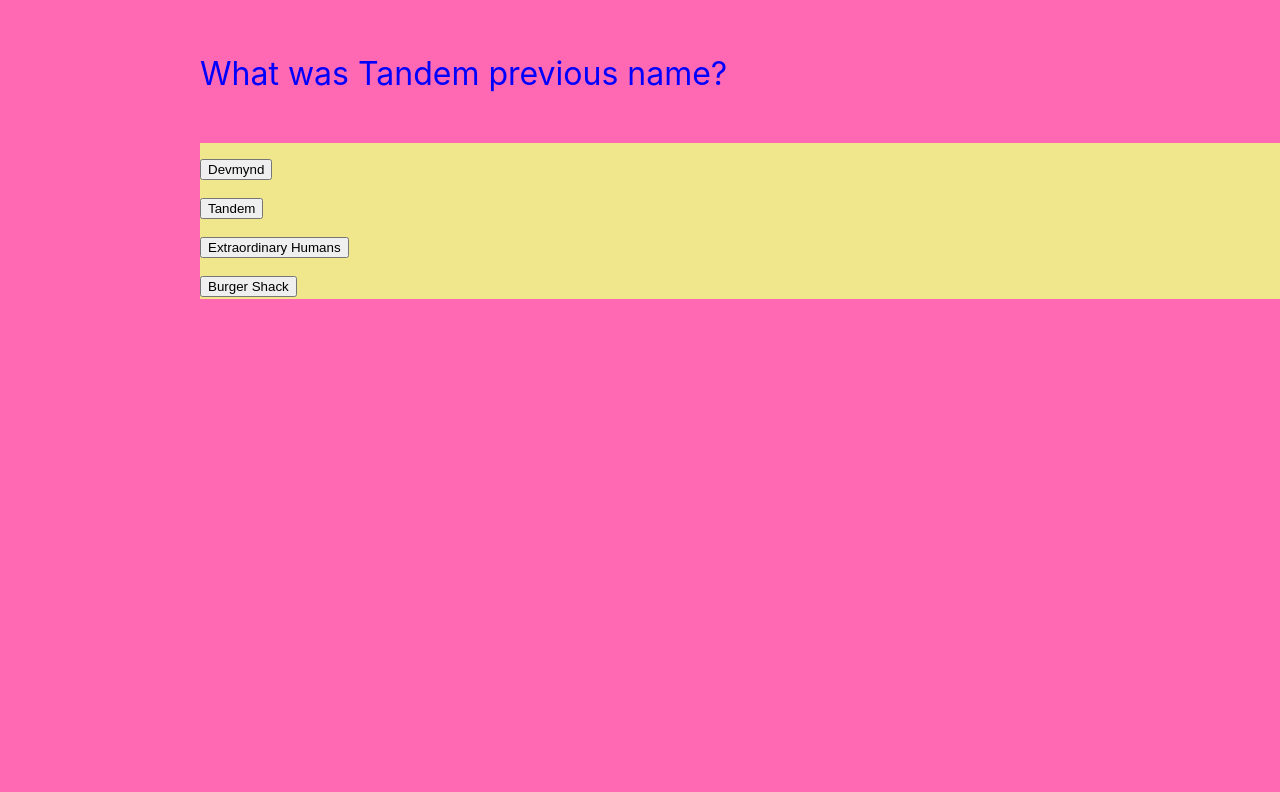
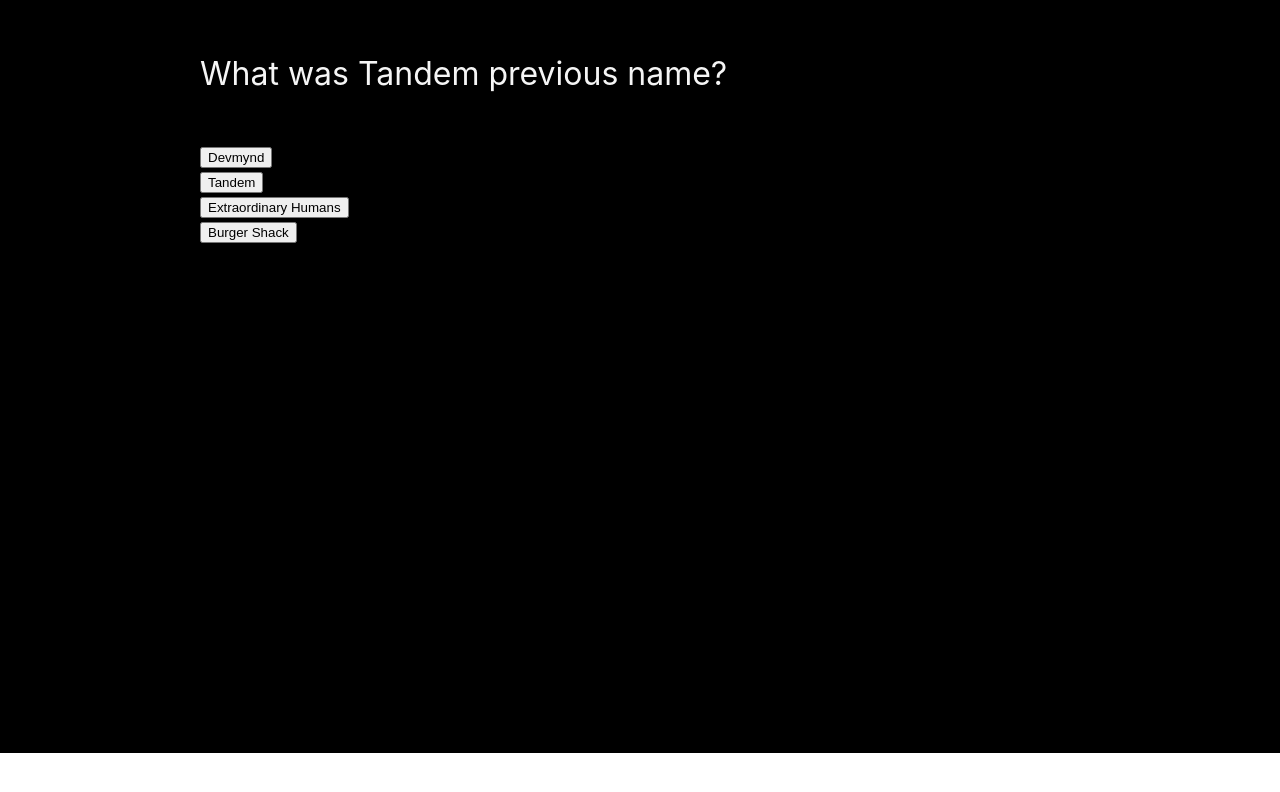
Before and after one commit to trungpham10/tandem_challenge, a React (Create React App) app: page / in a window 1280 px wide. Shown: the part 146-938 px from the top of the page. After the commit the page ends 899 px from the top, so only its background shows below. Built offline with nearby package versions, Linux system fonts and the light colour scheme.

Commit message:
fix styling

```diff
--- a/src/components/Answer.jsx
+++ b/src/components/Answer.jsx
@@ -1,4 +1,5 @@
 import React from 'react';
+import '../style.css';
 
 export default class Answer extends React.Component {
     constructor(props) {
@@ -8,18 +9,12 @@ export default class Answer extends React.Component {
     }
 
     checkAnswer = (answer) => {
-        let corrected = (this.props.correctAnswer === answer);
-
-        if (corrected) {
+        if (this.props.correctAnswer === answer) {
             alert('Correct!');
             this.props.handleScore();
         } else {
             alert('Wrong! The correct answer is: '.concat(this.props.correctAnswer));
         }
-
-        this.setState({
-            index: this.state.index + 1,
-        })
         this.props.handleIndex();
         this.props.handleShuffle();
     }
--- a/src/components/Questions.jsx
+++ b/src/components/Questions.jsx
@@ -2,30 +2,18 @@ import React, {Component} from 'react';
 import Answer from './Answer.jsx';
 
 export default class Questions extends Component {
-    constructor(props) {
-        super(props);
-        this.state = {
-            shuffledAnswers: [this.props.data.correct, ...this.props.data.incorrect].sort(() => Math.random() - 0.5),
-            correctAnswer: this.props.data.correct,
-        }
-    }
-
     render() {
         return (
             <div>
                 <div className="Question">
                     {this.props.data.question}
                 </div>
-
-                {this.state.shuffledAnswers ? (
                 <div className="Answers">
                     <Answer answer={this.props.shuffledAnswers[0]} correctAnswer={this.props.data.correct} handleScore={this.props.handleScore} handleIndex={this.props.handleIndex} handleShuffle={this.props.handleShuffle}/>
                     <Answer answer={this.props.shuffledAnswers[1]} correctAnswer={this.props.data.correct} handleScore={this.props.handleScore} handleIndex={this.props.handleIndex} handleShuffle={this.props.handleShuffle}/>
                     <Answer answer={this.props.shuffledAnswers[2]} correctAnswer={this.props.data.correct} handleScore={this.props.handleScore} handleIndex={this.props.handleIndex} handleShuffle={this.props.handleShuffle}/>
                     <Answer answer={this.props.shuffledAnswers[3]} correctAnswer={this.props.data.correct} handleScore={this.props.handleScore} handleIndex={this.props.handleIndex} handleShuffle={this.props.handleShuffle}/>
                 </div>
-                ) : (<div>Loading</div>)}
-
             </div>
         )
     }
--- a/src/style.css
+++ b/src/style.css
@@ -1,14 +1,14 @@
 .Question {
-  color: blue;
+  color: whitesmoke;
 }
 
 .Answers {
   padding-top: 50px;
-  color: green;
+  margin-bottom: 10px;
 }
 
 .App {
-  background-color: hotpink;
+  background-color: black;
   display: flex;
   flex-direction: column;
   justify-content: center;
@@ -19,5 +19,7 @@
 }
 
 .perChoice {
-  background-color: khaki;
+  background-color: black;
+  font-size: 20px;
+  background-size: cover;
 }
```
Lines whose indentation alone changed are shown as unchanged.
